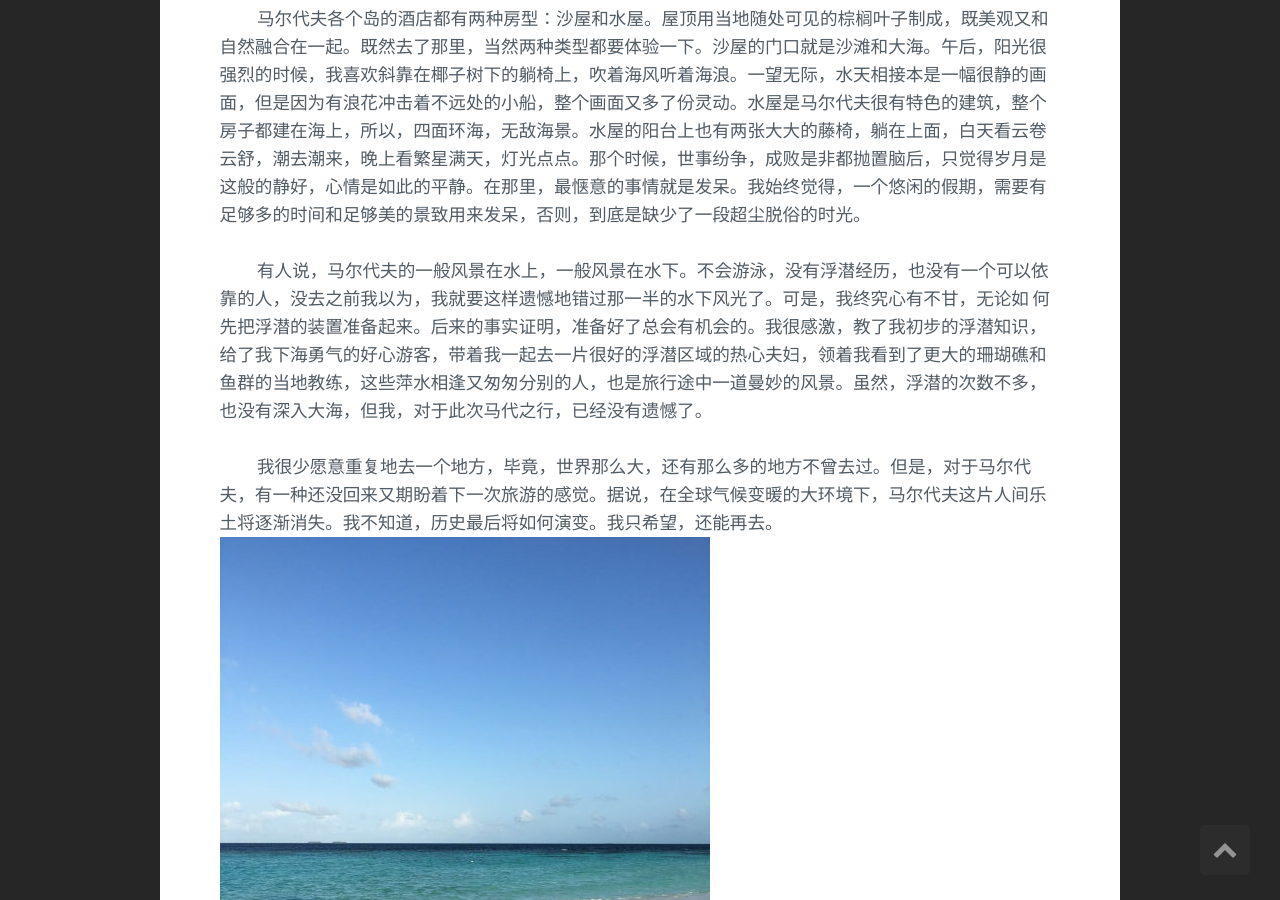
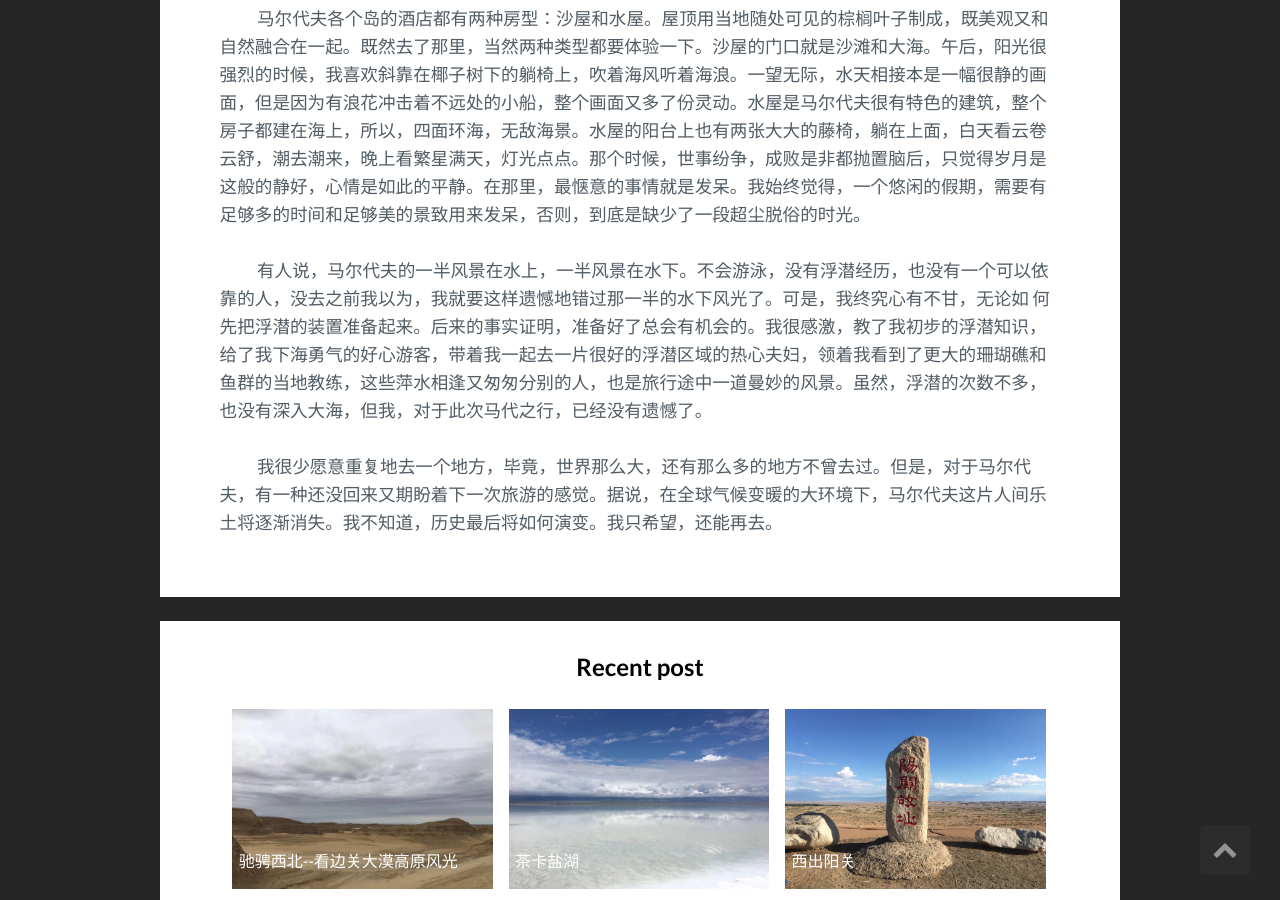
Before and after one commit to zhytx/zhytx.github.io, a Jekyll site: the page built from _posts/2016-07-27-maldives.markdown, in a window 1280 px wide and 900 px high, scrolled down 1142 px. Built offline with Jekyll 4.4.1, drawn with Linux system fonts in a browser that asks for light colours.

Commit message:
fix some typos

```diff
--- a/_posts/2016-07-27-maldives.markdown
+++ b/_posts/2016-07-27-maldives.markdown
@@ -15,7 +15,6 @@ show: Yes
 
 &#160; &#160; &#160; &#160; &#160; &#160;马尔代夫各个岛的酒店都有两种房型：沙屋和水屋。屋顶用当地随处可见的棕榈叶子制成，既美观又和自然融合在一起。既然去了那里，当然两种类型都要体验一下。沙屋的门口就是沙滩和大海。午后，阳光很强烈的时候，我喜欢斜靠在椰子树下的躺椅上，吹着海风听着海浪。一望无际，水天相接本是一幅很静的画面，但是因为有浪花冲击着不远处的小船，整个画面又多了份灵动。水屋是马尔代夫很有特色的建筑，整个房子都建在海上，所以，四面环海，无敌海景。水屋的阳台上也有两张大大的藤椅，躺在上面，白天看云卷云舒，潮去潮来，晚上看繁星满天，灯光点点。那个时候，世事纷争，成败是非都抛置脑后，只觉得岁月是这般的静好，心情是如此的平静。在那里，最惬意的事情就是发呆。我始终觉得，一个悠闲的假期，需要有足够多的时间和足够美的景致用来发呆，否则，到底是缺少了一段超尘脱俗的时光。
 
-&#160; &#160; &#160; &#160; &#160; &#160;有人说，马尔代夫的一般风景在水上，一般风景在水下。不会游泳，没有浮潜经历，也没有一个可以依靠的人，没去之前我以为，我就要这样遗憾地错过那一半的水下风光了。可是，我终究心有不甘，无论如 何先把浮潜的装置准备起来。后来的事实证明，准备好了总会有机会的。我很感激，教了我初步的浮潜知识，给了我下海勇气的好心游客，带着我一起去一片很好的浮潜区域的热心夫妇，领着我看到了更大的珊瑚礁和鱼群的当地教练，这些萍水相逢又匆匆分别的人，也是旅行途中一道曼妙的风景。虽然，浮潜的次数不多，也没有深入大海，但我，对于此次马代之行，已经没有遗憾了。
+&#160; &#160; &#160; &#160; &#160; &#160;有人说，马尔代夫的一半风景在水上，一半风景在水下。不会游泳，没有浮潜经历，也没有一个可以依靠的人，没去之前我以为，我就要这样遗憾地错过那一半的水下风光了。可是，我终究心有不甘，无论如 何先把浮潜的装置准备起来。后来的事实证明，准备好了总会有机会的。我很感激，教了我初步的浮潜知识，给了我下海勇气的好心游客，带着我一起去一片很好的浮潜区域的热心夫妇，领着我看到了更大的珊瑚礁和鱼群的当地教练，这些萍水相逢又匆匆分别的人，也是旅行途中一道曼妙的风景。虽然，浮潜的次数不多，也没有深入大海，但我，对于此次马代之行，已经没有遗憾了。
 
 &#160; &#160; &#160; &#160; &#160; &#160;我很少愿意重复地去一个地方，毕竟，世界那么大，还有那么多的地方不曾去过。但是，对于马尔代夫，有一种还没回来又期盼着下一次旅游的感觉。据说，在全球气候变暖的大环境下，马尔代夫这片人间乐土将逐渐消失。我不知道，历史最后将如何演变。我只希望，还能再去。
-![马尔代夫的海]({{ site.baseurl }}//assets/img/md2.jpg)
--- a/_posts/2016-08-03-threegorges.markdown
+++ b/_posts/2016-08-03-threegorges.markdown
@@ -18,4 +18,3 @@ show: Yes
 &#160; &#160; &#160; &#160; &#160; &#160;记得是在凌晨四点的时候，游轮进入了五级船闸的首闸，一直到八点多才到达了三峡大坝的下游。一级船闸，水位下降了二十米。不知道那些洄游的鱼儿，是否能理解这些船闸的奥秘，是否依然能像以前一样穿梭在长江上下游之间。在三峡大坝的旁边，望着这个宏伟的工程，我在想，功过是非，时间最终会给出结论吧！只是，功又如何，过又怎样，沉入的已经沉入，消失的已经消失，那些淹没在水里的东西，还回得去吗？
 
 &#160; &#160; &#160; &#160; &#160; &#160;三峡归来，方知，祖国的山河壮丽如此。
-![秀丽的巫峡]({{ site.baseurl }}//assets/img/sanxia2.jpg)
--- a/_posts/2017-09-10-mingshashan.markdown
+++ b/_posts/2017-09-10-mingshashan.markdown
@@ -1,6 +1,6 @@
 ---
 layout: post
-title: "明山沙和月牙泉"
+title: "鸣山沙和月牙泉"
 img: mingshashan.jpg # Add image post (optional)
 date: 2017-09-10 13:15:00 +0800
 description: You’ll find this post in your `_posts` directory. Go ahead and edit it and re-build the site to see your changes. # Add post description (optional)
```
